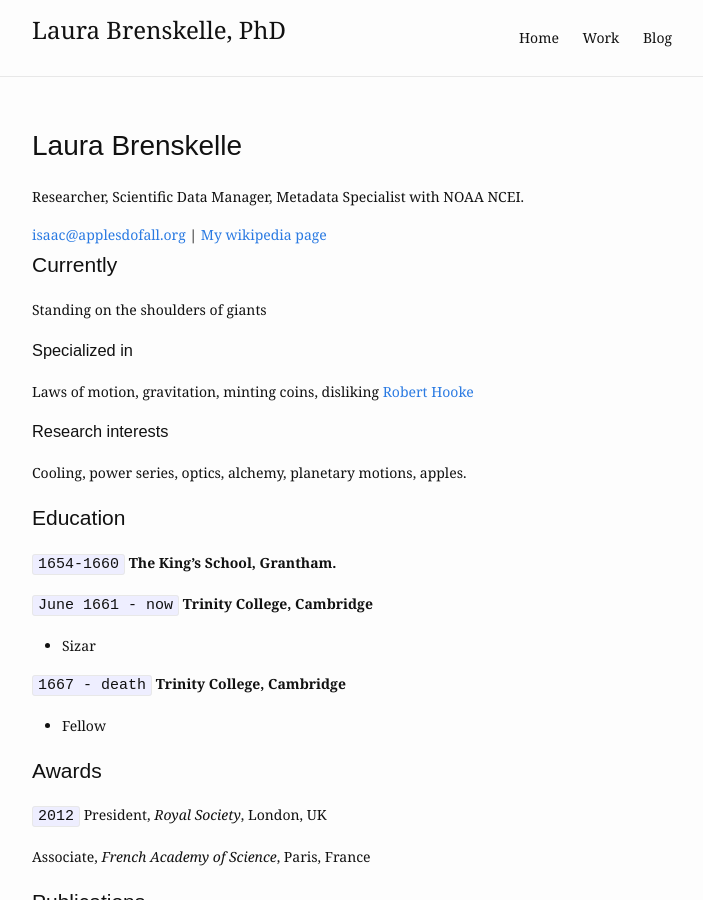
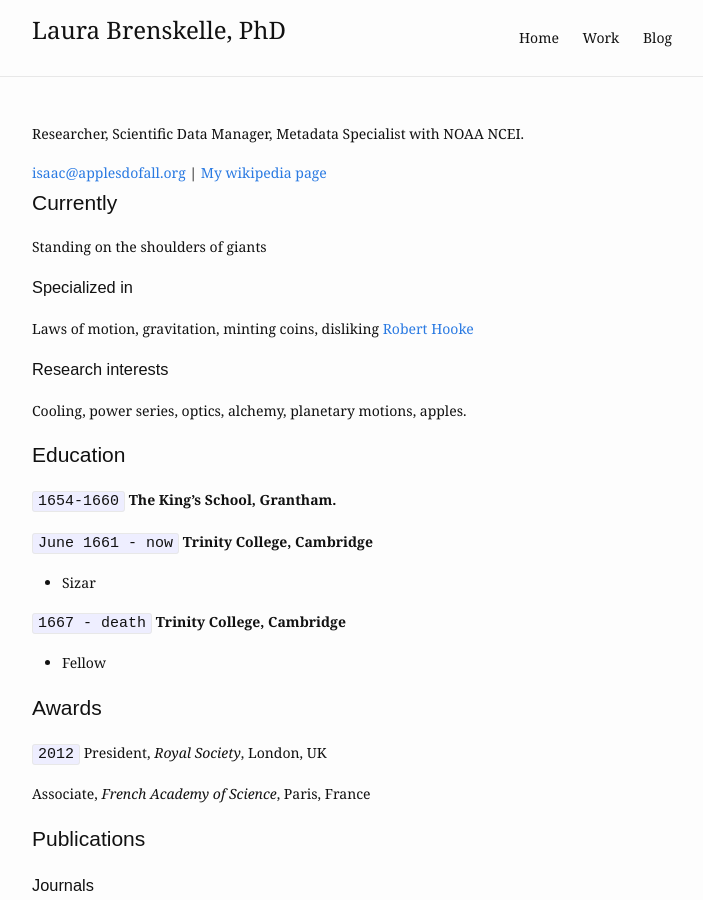
Before and after one commit to lbrensk/lbrensk.github.io, a Jekyll site: the page built from resume.md, in a window 1280 px wide and 900 px high. Shown: the whole window, without its empty margins (288-991 px from the left). Built offline with Jekyll 4.4.1, drawn with Linux system fonts in a browser that asks for light colours.

Commit message:
Update resume.md

```diff
--- a/resume.md
+++ b/resume.md
@@ -4,7 +4,6 @@ title:
 slug: /resume
 
 ---
-# Laura Brenskelle
 Researcher, Scientific Data Manager, Metadata Specialist with NOAA NCEI.
 
 <div id="webaddress">
```
